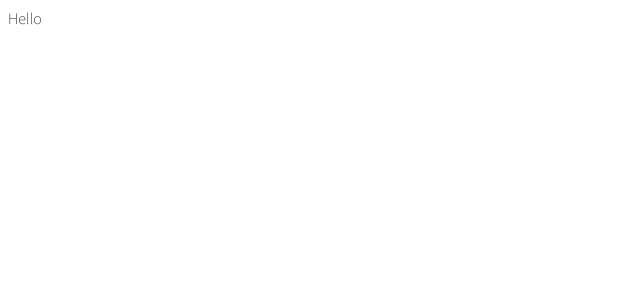
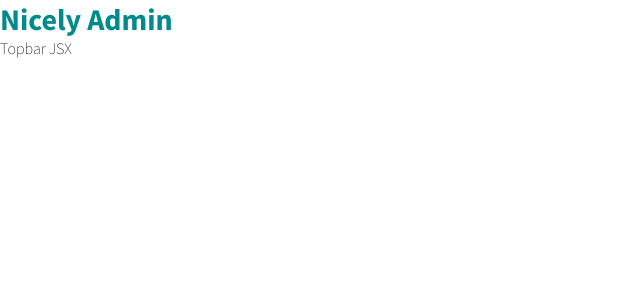
Before and after one commit to AlpayGencSoftware/nicelyadmin, a React (Create React App) app: page / in a window 1280 px wide. Shown: the top 300 px of the page, without its empty margins (0-640 px from the left). Built offline with nearby package versions, Linux system fonts and the light colour scheme.

Commit message:
I was added css files

```diff
--- a/public/index.html
+++ b/public/index.html
@@ -18,6 +18,7 @@
     <style>
       *{
         font-family: 'Source Sans Pro', sans-serif;
+        margin: 0;
       }
     </style>
     <title>React Admin App</title>
--- a/src/App.js
+++ b/src/App.js
@@ -1,9 +1,9 @@
-
+import Topbar from "./components/topbar/Topbar"
 
 function App() {
   return (
-    <div className="App">
-      Hello
+    <div>
+      <Topbar/>
     </div>
   );
 }
--- /dev/null
+++ b/src/components/topbar/Topbar.jsx
@@ -0,0 +1,18 @@
+import React from 'react'
+import "./topbar.css"
+
+export default function Topbar() {
+    return (
+        <div className="topbar">
+                <div className="topbarWrapper">
+                    <div className="topleft">
+                        <span className="logo">Nicely Admin</span>
+                    </div>
+                    <div className="topright">
+                        <div className="topbarIcons"></div>
+                    </div>
+                </div>
+            Topbar JSX
+        </div>
+    )
+}
```
